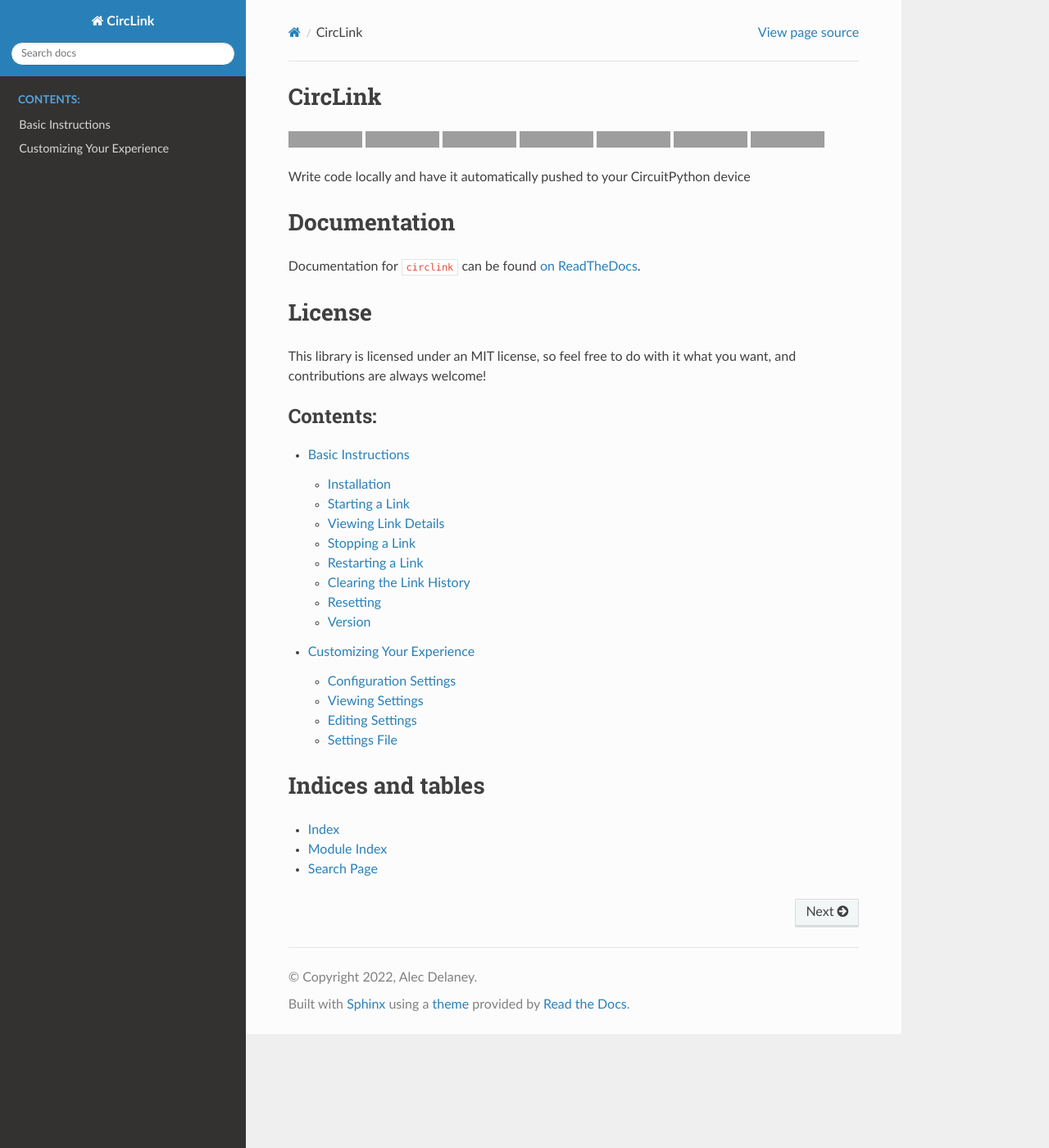
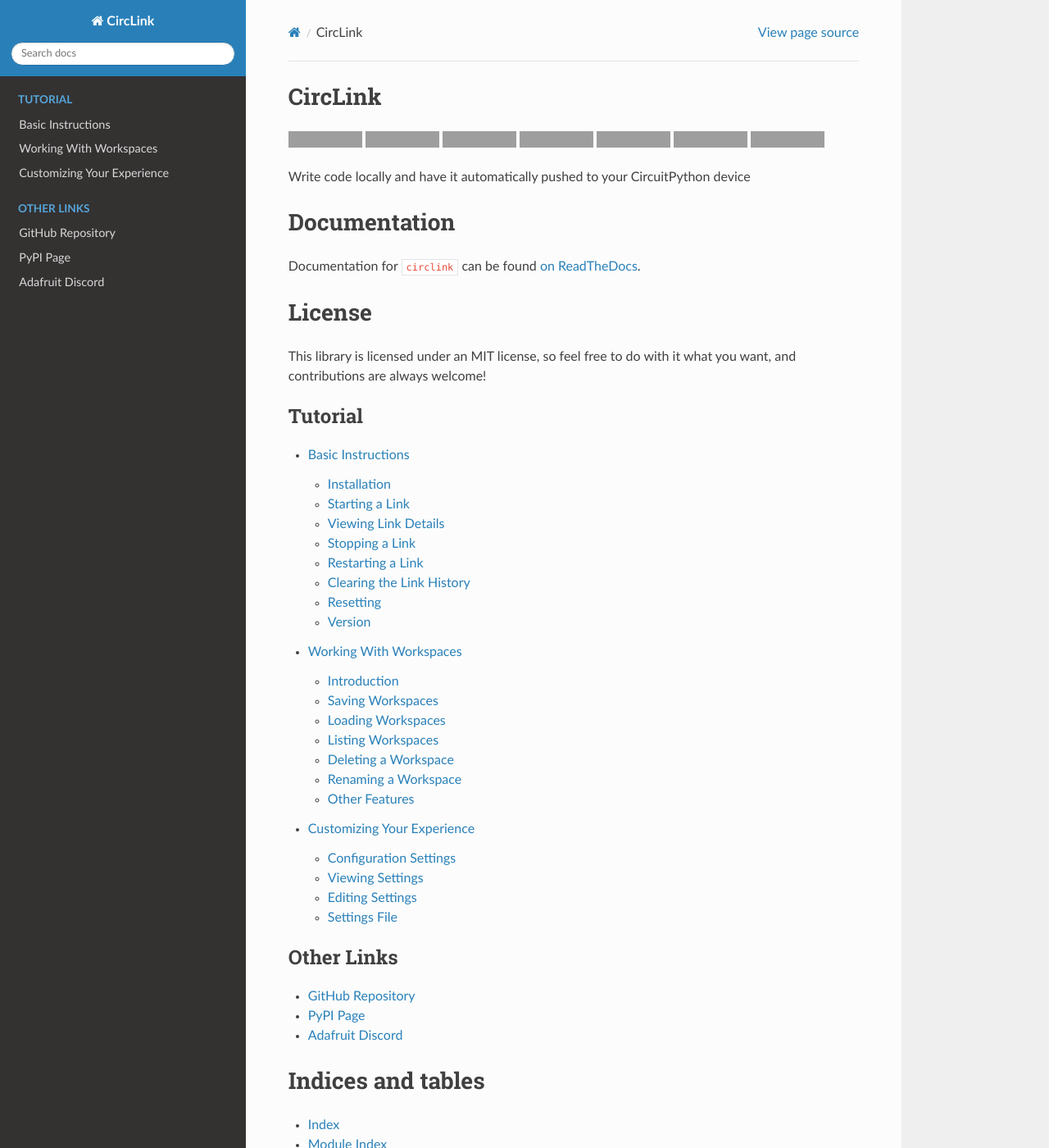
Before and after one commit to tekktrik/circlink, a Sphinx documentation site: the page built from docs/index.rst, in a window 1280 px wide and 1400 px high. Shown: the whole window at 82% size. Built offline with Sphinx 7.4.7 and the Read the Docs theme 2.0.0, drawn with Linux system fonts in a browser that asks for light colours; some of the changed lines change nothing that is shown; grey boxes are pictures that could not be loaded.

Commit message:
Add workspace info

```diff
--- a/docs/index.rst
+++ b/docs/index.rst
@@ -7,12 +7,19 @@
 
 .. toctree::
    :maxdepth: 2
-   :caption: Contents:
+   :caption: Tutorial
 
    basic
+   workspace
    config
 
+.. toctree::
+   :maxdepth: 2
+   :caption: Other Links
 
+   GitHub Repository <https://github.com/tekktrik/circlink>
+   PyPI Page <https://pypi.org/project/circlink/>
+   Adafruit Discord <https://adafru.it/discord>
 
 Indices and tables
 ==================
--- /dev/null
+++ b/docs/workspace.rst
@@ -0,0 +1,92 @@
+Working With Workspaces
+=======================
+
+Introduction
+------------
+
+``circlink`` provides a quick and easy way to save complicated arrangements
+of links using workspaces.  Workspaces are copies of link settings that can
+be quickly saved and loaded for convenience.  You can interact with them
+using the ``workspace`` command:
+
+.. code-block:: shell
+
+    circlink workspace [COMMAND]
+
+Saving Workspaces
+-----------------
+
+To save a workspace, use the ``save`` subcommand.  For example, to save a
+your current link history as a workspace named 'blinka_bot', you would use:
+
+.. code-block:: shell
+
+    circlink workspace save blinka_bot
+
+Each workspace you save must have a unique name, to protect accidentally
+losing a workspace.  If you want to explictly overwrite one, you can use
+the ``--overwrite`` flag:
+
+.. code-block:: shell
+
+    circlink workspace save blinka_bot --overwrite
+
+Loading Workspaces
+------------------
+
+To load a workspace, use the ``load`` subcommand.  For example, to load a
+previously saved workspace named 'blinka_bot':
+
+.. code-block:: shell
+
+    circlink workspace load blinka_bot
+
+Note that you can't load a workspace if you have any links in your current
+history; this prevents you from interupting running links.  Use ``circlink
+clear`` to clear links if this is the case.
+
+Listing Workspaces
+------------------
+
+To list all of the saved workspaces, you can use the ``list`` subcommand:
+
+.. code-block:: shell
+
+    circlink workspace list
+
+This will show all the saved links, as well as an asterisk before one if
+it is your current workspace.  If you only want to see your current
+workspace, you could also use the ``current`` subcommand:
+
+.. code-block:: shell
+
+    circlink workspace current
+
+Deleting a Workspace
+--------------------
+
+If you ever want to delete a saved workspace, you can use the ``delete``
+subcommand.  For example, to delete a previously saved workspace named
+'blinka_bot':
+
+.. code-block:: shell
+
+    circlink workspace delete blinka_bot
+
+Renaming a Workspace
+--------------------
+
+You may want to update the name for a workspace after creating it.  To
+do so, use the ``rename`` subcommand.  For example, to renamed a previously
+saved workspace named 'blinka_bot' to 'ruby_robot':
+
+.. code-block:: shell
+
+    circlink workspace rename blinka_bot ruby_robot
+
+Other Features
+--------------
+
+You can also import and expore workspaces if needed (e.g. before resetting
+``circlink``).  You can use ``circlink workspace --help`` to find those\
+commands, and use ``--help`` with them to see more information.
```
Also changed, not shown: 1 other file.
